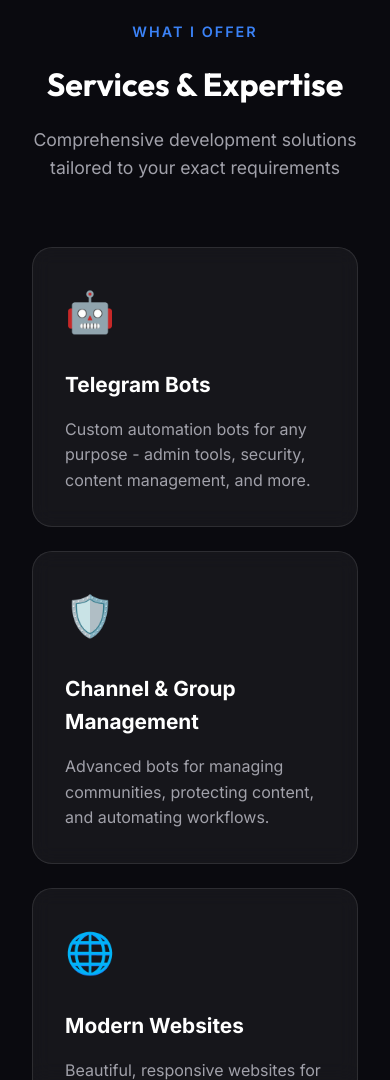
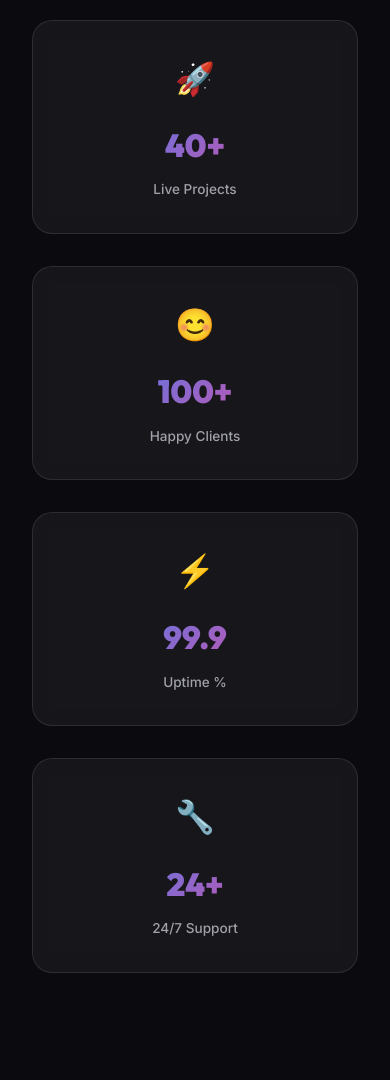
Before and after one commit to ogsuryansh/maidevloper, a plain HTML site: page index.html in a window 390 px wide. Shown: the part 920-2000 px from the top of the page. Drawn offline with Linux system fonts and the light colour scheme.

Commit message:
Add stats section with animated counters, CTA pulse animation, and mobile responsive text sizing

```diff
--- a/index.html
+++ b/index.html
@@ -301,6 +301,102 @@
                 opacity: 1;
                 transform: translateY(0);
             }
+        }
+
+        /* Stats Section */
+        .stats-section {
+            padding: 4rem 2rem;
+            max-width: 1400px;
+            margin: 0 auto;
+        }
+
+        .stats-grid {
+            display: grid;
+            grid-template-columns: repeat(auto-fit, minmax(200px, 1fr));
+            gap: 2rem;
+            margin-top: 2rem;
+        }
+
+        .stat-card {
+            background: var(--glass-bg);
+            border: 1px solid var(--glass-border);
+            border-radius: 20px;
+            padding: 2.5rem 2rem;
+            text-align: center;
+            backdrop-filter: blur(10px);
+            transition: all 0.3s ease;
+            position: relative;
+            overflow: hidden;
+        }
+
+        .stat-card::before {
+            content: '';
+            position: absolute;
+            top: 0;
+            left: 0;
+            width: 100%;
+            height: 100%;
+            background: linear-gradient(135deg, var(--accent-primary), var(--accent-secondary));
+            opacity: 0;
+            transition: opacity 0.3s ease;
+        }
+
+        .stat-card:hover {
+            transform: translateY(-10px);
+            border-color: var(--accent-primary);
+        }
+
+        .stat-card:hover::before {
+            opacity: 0.1;
+        }
+
+        .stat-number {
+            font-family: 'Outfit', sans-serif;
+            font-size: 3rem;
+            font-weight: 900;
+            background: linear-gradient(135deg, var(--accent-primary), var(--accent-tertiary));
+            -webkit-background-clip: text;
+            -webkit-text-fill-color: transparent;
+            background-clip: text;
+            margin-bottom: 0.5rem;
+            position: relative;
+            z-index: 1;
+        }
+
+        .stat-label {
+            color: var(--text-secondary);
+            font-size: 1rem;
+            font-weight: 500;
+            position: relative;
+            z-index: 1;
+        }
+
+        .stat-icon {
+            font-size: 2rem;
+            margin-bottom: 1rem;
+            position: relative;
+            z-index: 1;
+        }
+
+        /* CTA Button Pulse Animation */
+        .btn-primary {
+            animation: pulse 2s infinite;
+        }
+
+        @keyframes pulse {
+
+            0%,
+            100% {
+                box-shadow: 0 0 0 0 rgba(59, 130, 246, 0.7);
+            }
+
+            50% {
+                box-shadow: 0 0 20px 10px rgba(59, 130, 246, 0);
+            }
+        }
+
+        .btn-primary:hover {
+            animation: none;
         }
 
         /* Services Section */
@@ -647,11 +743,31 @@
         /* Responsive */
         @media (max-width: 768px) {
             .hero h1 {
-                font-size: 2.5rem;
+                font-size: 2rem;
+            }
+
+            .hero p {
+                font-size: 1rem;
             }
 
             .section-title {
+                font-size: 1.75rem;
+            }
+
+            .section-description {
+                font-size: 1rem;
+            }
+
+            .stat-number {
                 font-size: 2rem;
+            }
+
+            .stat-label {
+                font-size: 0.85rem;
+            }
+
+            .stat-card {
+                padding: 2rem 1.5rem;
             }
 
             .hamburger {
@@ -762,6 +878,35 @@
             <div class="cta-buttons">
                 <a href="#contact" class="btn btn-primary">Start a Project</a>
                 <a href="#projects" class="btn btn-secondary">View My Work</a>
+            </div>
+        </div>
+    </section>
+
+    <!-- Stats Section -->
+    <section class="stats-section">
+        <div class="stats-grid">
+            <div class="stat-card fade-in">
+                <div class="stat-icon">🚀</div>
+                <div class="stat-number" data-target="40">0</div>
+                <div class="stat-label">Live Projects</div>
+            </div>
+
+            <div class="stat-card fade-in">
+                <div class="stat-icon">😊</div>
+                <div class="stat-number" data-target="100">0</div>
+                <div class="stat-label">Happy Clients</div>
+            </div>
+
+            <div class="stat-card fade-in">
+                <div class="stat-icon">⚡</div>
+                <div class="stat-number" data-target="99.9">0</div>
+                <div class="stat-label">Uptime %</div>
+            </div>
+
+            <div class="stat-card fade-in">
+                <div class="stat-icon">🔧</div>
+                <div class="stat-number" data-target="24">0</div>
+                <div class="stat-label">24/7 Support</div>
             </div>
         </div>
     </section>
@@ -1016,6 +1161,39 @@
 
         document.querySelectorAll('.fade-in').forEach(el => observer.observe(el));
 
+        // Animated Counter for Stats
+        const animateCounter = (element) => {
+            const target = parseFloat(element.getAttribute('data-target'));
+            const duration = 2000; // 2 seconds
+            const steps = 60;
+            const increment = target / steps;
+            let current = 0;
+            const isDecimal = target % 1 !== 0;
+
+            const timer = setInterval(() => {
+                current += increment;
+                if (current >= target) {
+                    element.textContent = isDecimal ? target.toFixed(1) : Math.ceil(target) + '+';
+                    clearInterval(timer);
+                } else {
+                    element.textContent = isDecimal ? current.toFixed(1) : Math.ceil(current);
+                }
+            }, duration / steps);
+        };
+
+        // Observe stat numbers for animation
+        const statObserver = new IntersectionObserver((entries) => {
+            entries.forEach(entry => {
+                if (entry.isIntersecting && entry.target.textContent === '0') {
+                    animateCounter(entry.target);
+                }
+            });
+        }, { threshold: 0.5 });
+
+        document.querySelectorAll('.stat-number').forEach(stat => {
+            statObserver.observe(stat);
+        });
+
         // Navbar scroll effect
         const navbar = document.getElementById('navbar');
         let lastScroll = 0;
```
